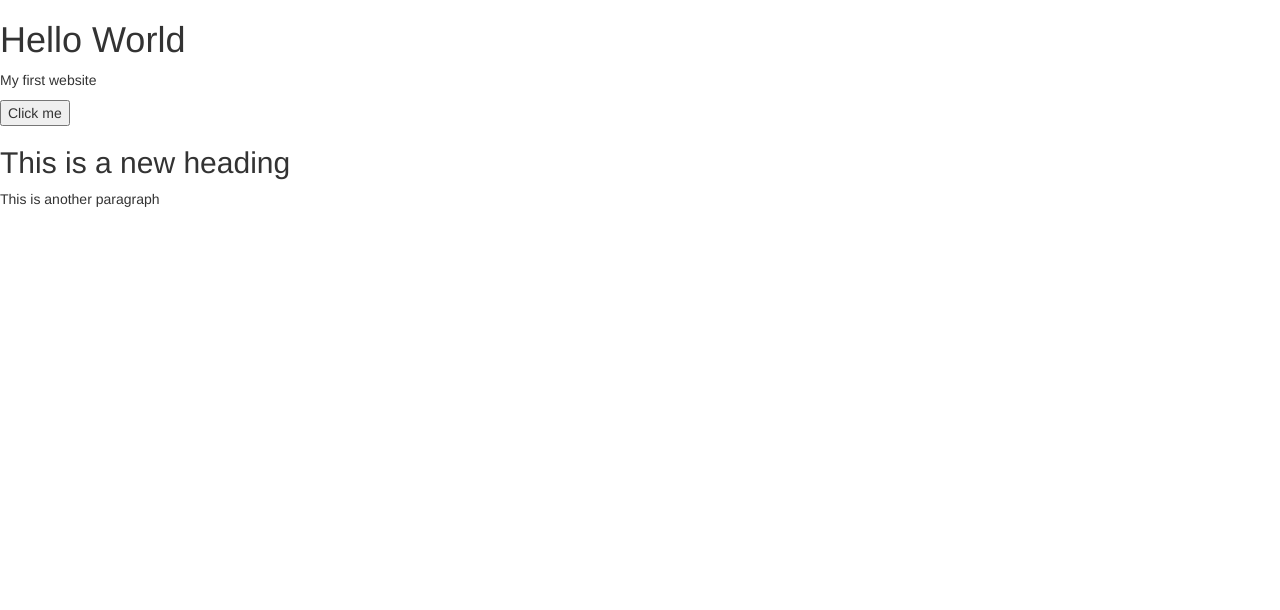
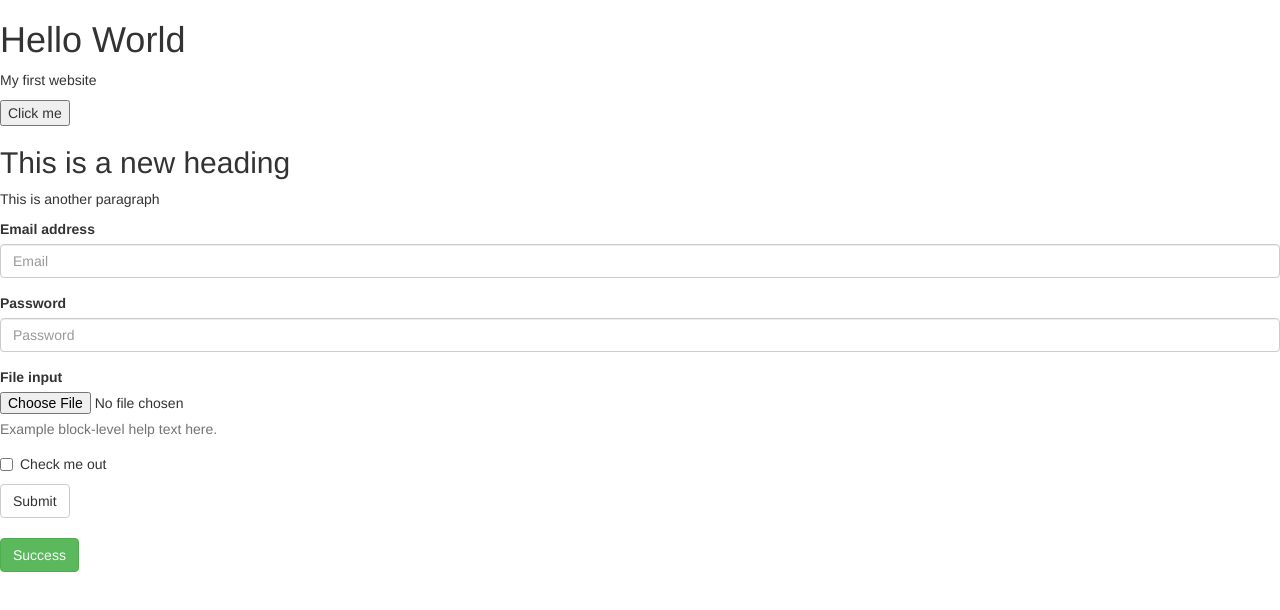
Before and after one commit to jeffoneilldev/bootstrap-lesson, a plain HTML site: page index.html in a window 1280 px wide. Drawn offline with nearby package versions, Linux system fonts and the light colour scheme.

Commit message:
Added button and form code from Bootstrap

```diff
--- a/index.html
+++ b/index.html
@@ -11,5 +11,28 @@
         <br>
         <h2>This is a new heading</h2>
         <p>This is another paragraph</p>
+        <form>
+  <div class="form-group">
+    <label for="exampleInputEmail1">Email address</label>
+    <input type="email" class="form-control" id="exampleInputEmail1" placeholder="Email">
+  </div>
+  <div class="form-group">
+    <label for="exampleInputPassword1">Password</label>
+    <input type="password" class="form-control" id="exampleInputPassword1" placeholder="Password">
+  </div>
+  <div class="form-group">
+    <label for="exampleInputFile">File input</label>
+    <input type="file" id="exampleInputFile">
+    <p class="help-block">Example block-level help text here.</p>
+  </div>
+  <div class="checkbox">
+    <label>
+      <input type="checkbox"> Check me out
+    </label>
+  </div>
+  <button type="submit" class="btn btn-default">Submit</button>
+</form>
+<br>
+        <button type="button" class="btn btn-success">Success</button>
     </body>
 </html>
```
